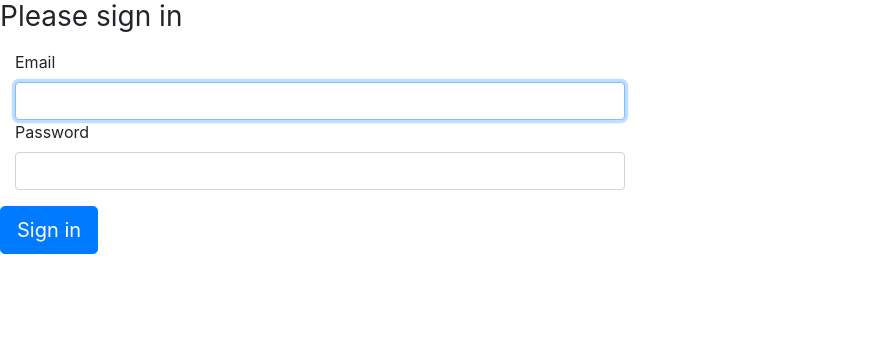
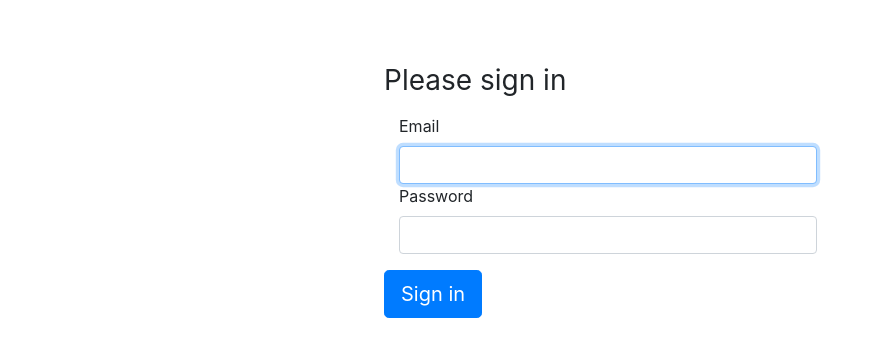
Before and after one commit to nbenin/Pomodoro, a Symfony app: template templates/security/login.html.twig in a window 1280 px wide. Shown: the top 357 px of the page, without its empty margins (0-884 px from the left). Run offline with Twig, Linux system fonts and the light colour scheme; the template is opened without the code that fills it, so the values that code supplies are empty; some libraries are stand-ins or nearby versions.

Commit message:
latest changes to the templates

```diff
--- a/templates/base.html.twig
+++ b/templates/base.html.twig
@@ -5,8 +5,8 @@
         <meta name="viewport"
               content="width=device-width, user-scalable=no, initial-scale=1.0, maximum-scale=1.0, minimum-scale=1.0">
         <title>{% block title %}Welcome!{% endblock %}</title>
-        {% block stylesheets %} <link href="https://stackpath.bootstrapcdn.com/bootstrap/4.3.1/css/bootstrap.min.css" type="text/css"
-                                      rel="stylesheet"/>{% endblock %}
+        <link href="https://stackpath.bootstrapcdn.com/bootstrap/4.3.1/css/bootstrap.min.css" type="text/css" rel="stylesheet"/>
+        {% block stylesheets %} {% endblock %}
     </head>
     <body>
         {% block body %}{% endblock %}
--- a/templates/security/login.html.twig
+++ b/templates/security/login.html.twig
@@ -1,7 +1,11 @@
 {% extends 'base.html.twig' %}
 {% block title %}Log in!{% endblock %}
- {% block stylesheets %}<link href="https://stackpath.bootstrapcdn.com/bootstrap/4.3.1/css/bootstrap.min.css" type="text/css"
-                               rel="stylesheet"/>{% endblock %}
+  {% block stylesheets %}
+  <style>form{
+          margin-left:30%;
+          margin-top:5%;
+      }</style>
+  {% endblock %}
 {% block body %}
 <form method="post">
     {% if error %}
@@ -9,7 +13,7 @@
     {% endif %}
 
     {% if app.user %}
-        <div class="mb-3">
+        <div class="mb-3">s
             You are logged in as {{ app.user.username }}, <a href="{{ path('app_logout') }}">Logout</a>
         </div>
     {% endif %}
```
